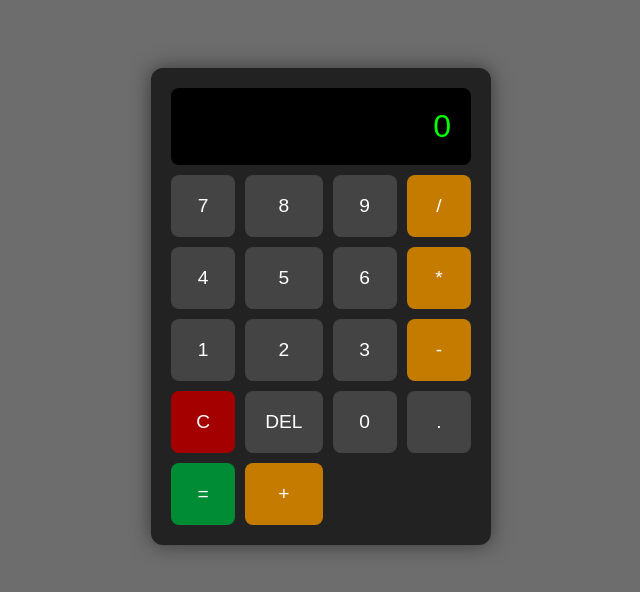
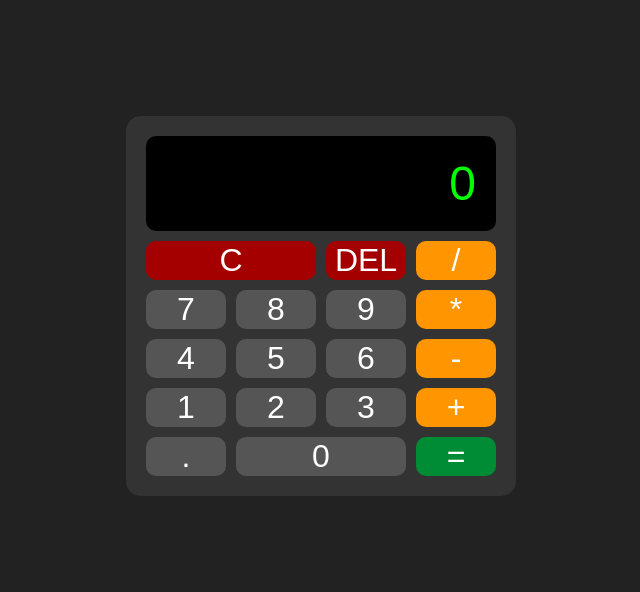
Before and after one commit to Fabz-fp/top_calculator, a plain HTML site: page index.html in a window 1280 px wide. Shown: the part 102-694 px from the top of the page, without its empty margins (319-959 px from the left). Drawn offline with Linux system fonts and the light colour scheme.

Commit message:
Reorder buttons in HTML and update CSS and JS accordingly

```diff
--- a/index.html
+++ b/index.html
@@ -10,27 +10,28 @@
     <div id="calculator">
         <div id="display">0</div>
 
-        <button class="digit">7</button>
-        <button class="digit">8</button>
-        <button class="digit">9</button>
-        <button class="operator">/</button>
+        <button class="btn clear" id="clear">C</button>
+        <button class="btn clear" id="backspace">DEL</button>
+        <button class="btn operator">/</button>
 
-        <button class="digit">4</button>
-        <button class="digit">5</button>
-        <button class="digit">6</button>
-        <button class="operator">*</button>
+        <button class="btn digit">7</button>
+        <button class="btn digit">8</button>
+        <button class="btn digit">9</button>
+        <button class="btn operator">*</button>
 
-        <button class="digit">1</button>
-        <button class="digit">2</button>
-        <button class="digit">3</button>
-        <button class="operator">-</button>
+        <button class="btn digit">4</button>
+        <button class="btn digit">5</button>
+        <button class="btn digit">6</button>
+        <button class="btn operator">-</button>
 
-        <button id="clear">C</button>
-        <button id="backspace">DEL</button>
-        <button class="digit">0</button>
-        <button id="decimal">.</button>
-        <button id="equals">=</button>
-        <button class="operator">+</button>
+        <button class="btn digit">1</button>
+        <button class="btn digit">2</button>
+        <button class="btn digit">3</button>
+        <button class="btn operator">+</button>
+
+        <button class="btn" id="decimal">.</button>
+        <button class="btn digit zero">0</button>
+        <button class="btn" id="equals">=</button>
     </div>
 
     <script src="script.js"></script>
--- a/script.js
+++ b/script.js
@@ -9,13 +9,13 @@ const digitButtons = document.querySelectorAll(".digit");
 
 const operatorButtons = document.querySelectorAll(".operator");
 
-const equalsButton = document.getElementById("equals");
+const decimalButton = document.getElementById("decimal");
+
+const backspaceButton = document.getElementById("backspace");
 
 const clearButton = document.getElementById("clear");
 
-const decimalButton = document.getElementById("decimal");
-
-const backspaceButton = document.getElementById("backspace");
+const equalsButton = document.getElementById("equals");
 
 // Operations
 function add(a, b) { return a + b; }
--- a/style.css
+++ b/style.css
@@ -4,56 +4,53 @@ body {
     justify-self: center;
     align-items: center;
     height: 100vh;
-    background-color: #6d6d6d;
+    background-color: #222;
 }
 
 #calculator {
-    width: 300px;
-    background-color: #222;
+    display: grid;
+    grid-template-columns: repeat(4, 80px);
+    grid-template-rows: minmax(120pxm auto) repeat(5, 80px);
+    gap: 10px;
     padding: 20px;
-    border-radius: 12px;
-    display: grid;
-    grid-template-columns: repeat(4, 1fr);
-    gap: 10px;
-    box-shadow: 0 0 20px rgba(0, 0, 0, 0.5);
+    background: #333;
+    border-radius: 15px;
 }
 
 #display {
-    grid-column: span 4;
+    grid-column: 1 / -1;
     background-color: #000;
-    color: #0f0;
-    font-size: 2em;
+    color: lime;
+    font-size: 3rem;
     text-align: right;
     padding: 20px;
-    border-radius: 8px;
-    overflow-x: hidden;
+    border-radius: 10px;
+    overflow-x: auto;
 }
 
-button {
-    padding: 20px;
-    font-size: 1.2rem;
+.btn {
+    background: #555;
     border: none;
-    border-radius: 8px;
-    background: #444;
     color: white;
+    font-size: 2rem;
+    border-radius: 10px;
     cursor: pointer;
-    transform: 0.2s;
 }
-button:hover {
+.btn:hover {
     background: #666;
 }
 
 .operator {
-    background: #c57b00;
+    background: #ff9500;
 }
 .operator:hover {
-    background: #e09000;
+    background: #ffa733;
 }
 
-#clear {
+.clear {
     background: #a40000;
 }
-#clear:hover {
+.clear:hover {
     background: #d10000;
 }
 #equals {
@@ -62,3 +59,7 @@ button:hover {
 #equals:hover {
     background: #00b44a;
 }
+.zero,
+#clear {
+    grid-column: span 2;
+}
```
